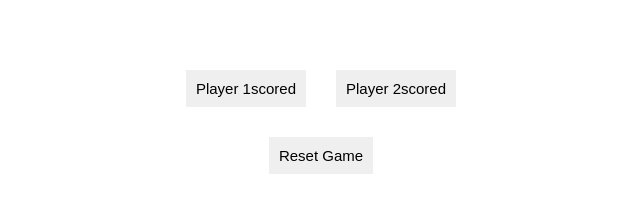
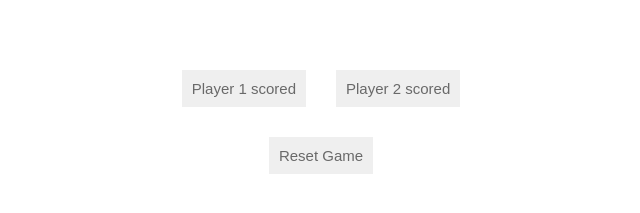
Before and after one commit to NULL-OPERATOR/tennis-scores, a React app: page / in a window 1280 px wide. Shown: the part 233-446 px from the top of the page, without its empty margins (319-959 px from the left). Built offline with nearby package versions, Linux system fonts and the light colour scheme.

Commit message:
update button

```diff
--- a/src/components/AddScore.js
+++ b/src/components/AddScore.js
@@ -5,8 +5,7 @@ const AddScore = ({playerName, winner, onClick}) => {
   const disabled = winner !== ''
   return (
     <button onClick={onClick} disabled={disabled}>
-      {playerName}
-      scored
+      {playerName} scored
     </button>
   )
 }
--- a/src/styles/index.css
+++ b/src/styles/index.css
@@ -3,6 +3,7 @@ body {
 }
 
 button {
+  color: dimgrey;
   background-color: #efefef;
   font-size: 15px;
   font-weight: lighter;
```
